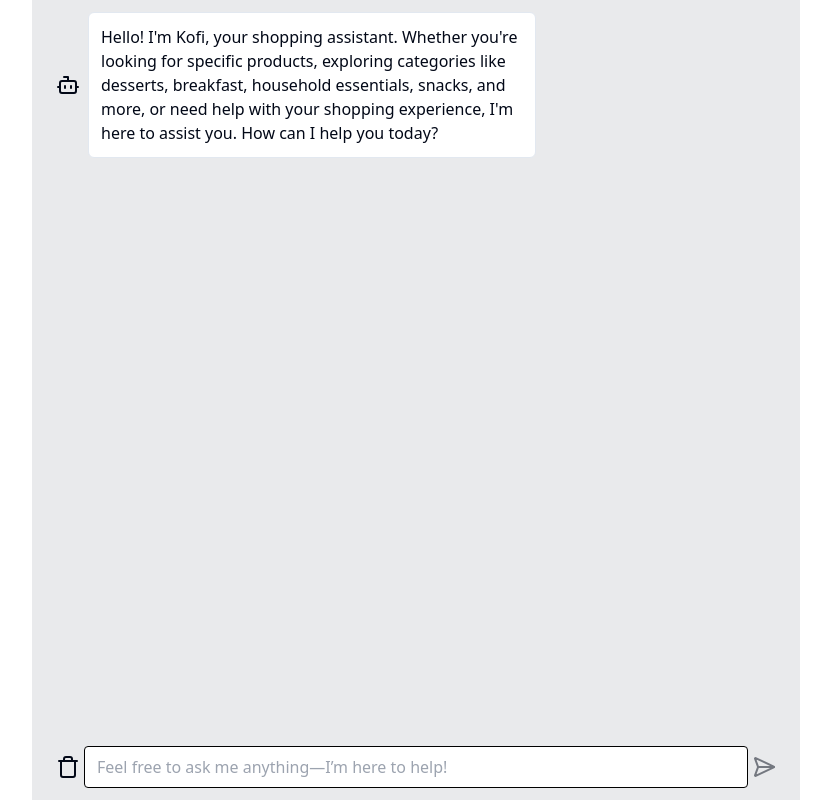
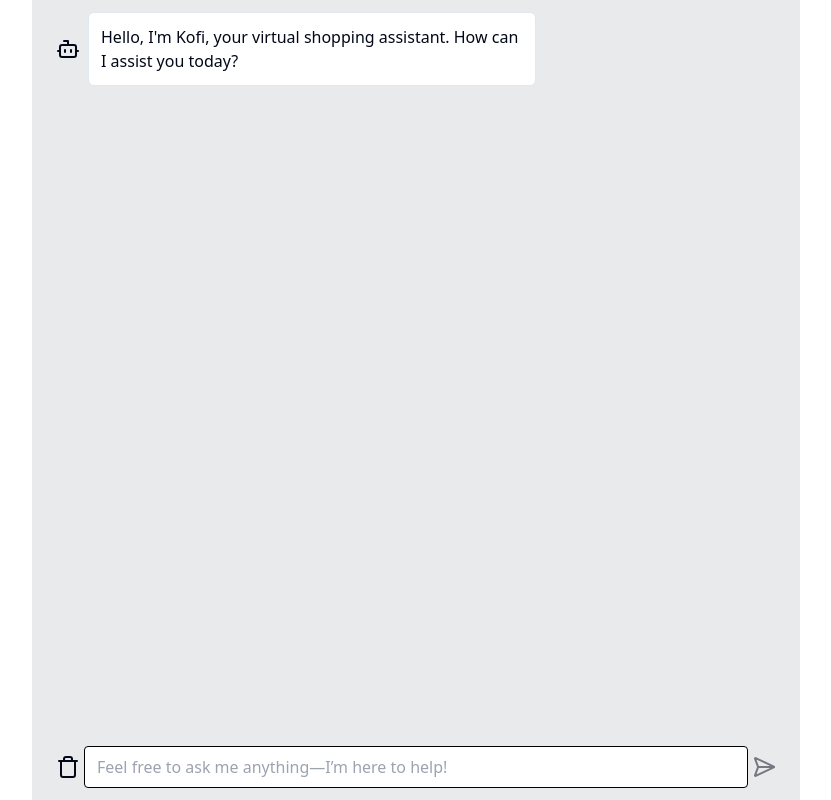
Before and after one commit to KofiAnaan0/AI-Shopping_Assistant, a Next.js app: page /dashboard in a window 1280 px wide. Shown: the whole page, without its empty margins (224-1055 px from the left). Built offline with nearby package versions, Linux system fonts and the light colour scheme.

Commit message:
Update AIChatBox.tsx

```diff
--- a/src/components/AIChatBox.tsx
+++ b/src/components/AIChatBox.tsx
@@ -22,10 +22,7 @@ export default function AIChatBox() {
         id: "1",
         role: "assistant",
         content:
-          "Hello! I'm Kofi, your shopping assistant. " +
-          "Whether you're looking for specific products, exploring categories like desserts, breakfast, household essentials, snacks, and more, " +
-          "or need help with your shopping experience, " +
-          "I'm here to assist you. How can I help you today? ",
+          "Hello, I'm Kofi, your virtual shopping assistant. How can I assist you today?",
       },
     ],
   });
@@ -79,7 +76,7 @@ export default function AIChatBox() {
                 id: "1",
                 role: "assistant",
                 content:
-                  "Hello, I'm Kofi Anaan, your virtual shopping assistant. How can I assist you today?",
+                  "Hello, I'm Kofi, your virtual shopping assistant. How can I assist you today?",
               },
             ])
           }
```
